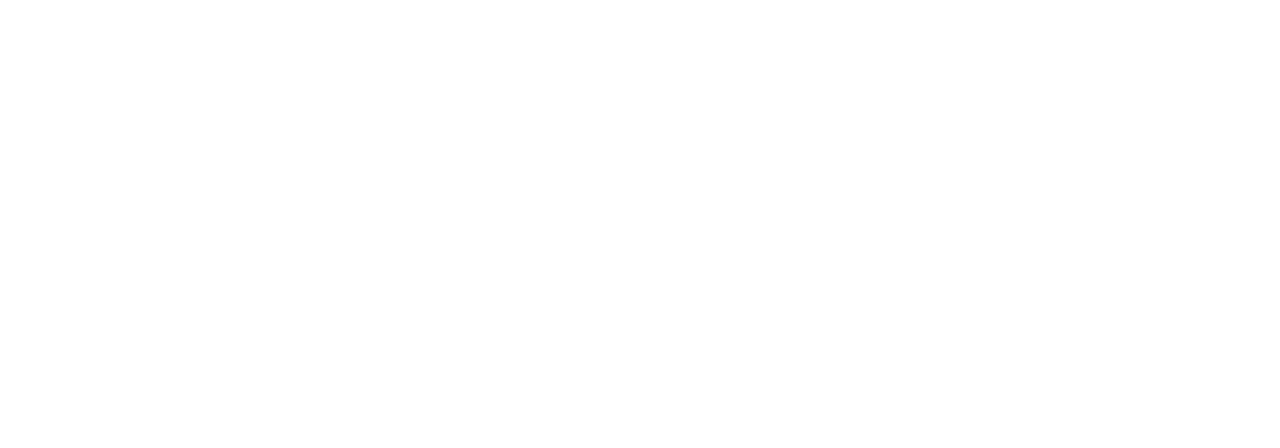
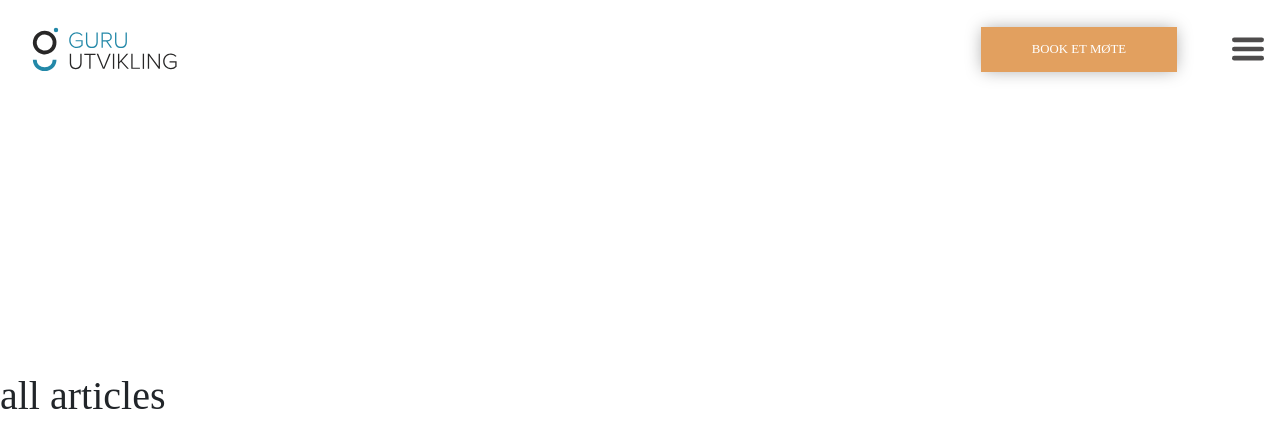
Before and after one commit to DamianKursa/new-guru-website, a Gatsby site: page /client-cases in a window 1280 px wide. Before the commit this address had no page. Built offline with nearby package versions, Linux system fonts and the light colour scheme; Gatsby itself is replaced by a stand-in of ours.

Commit message:
adding animation , making client-cases subpage

```diff
--- a/package.json
+++ b/package.json
@@ -32,6 +32,7 @@
     "react-bootstrap": "^1.0.1",
     "react-dom": "^16.12.0",
     "react-helmet": "^5.2.1",
+    "react-spring": "^8.0.27",
     "styled-components": "^5.0.1"
   },
   "devDependencies": {
--- a/src/assets/styles/globalStyles.js
+++ b/src/assets/styles/globalStyles.js
@@ -33,6 +33,21 @@
         align-items:center;
 
     }
+    .simple-trans-main > div {
+  cursor: pointer;
+  position: absolute;
+  width: 100%;
+  height: 100%;
+  display: flex;
+  justify-content: center;
+  align-items: center;
+  color: white;
+  font-weight: 800;
+  font-size: 25em;
+  will-change: transform, opacity;
+  text-shadow: 0px 2px 40px #00000020, 0px 2px 5px #00000030;
+}
+
 `
 
 export default GlobalStyle
--- a/src/components/Menu/Menu.js
+++ b/src/components/Menu/Menu.js
@@ -43,10 +43,10 @@
     <MenuWrapper open={open} >
       <Col xs={12} md={{ span: 4, offset:5 }} lg={12}>
       <StyledNavigationMenu>
-          <StyledNavLink href="#">Guru</StyledNavLink>
+          <StyledNavLink href="/">Guru</StyledNavLink>
           <StyledNavLink href="#">Projects</StyledNavLink>
           <StyledNavLink href="#">What we do</StyledNavLink>
-          <StyledNavLink href="#">Clients cases</StyledNavLink>
+          <StyledNavLink href="/client-cases">Clients cases</StyledNavLink>
           <StyledNavLink href="#">Get in touch with us</StyledNavLink>
           <StyledNavLink href="#">
               <BookMeetingButton/>
--- a/src/components/Navigation/BookMeetingButton.js
+++ b/src/components/Navigation/BookMeetingButton.js
@@ -1,8 +1,8 @@
 import React, { useState, useEffect } from "react"
 import styled from 'styled-components'
 import SmallBookingIcon from '../../assets/images/booking-icon.svg'
-
-const MeetingButton = styled.button`
+import {useSpring, animated} from 'react-spring'
+const MeetingButton = styled(animated.button)`
     background-color:#E2A05F;
     outline:none;
     border:none;
@@ -20,6 +20,10 @@
     }
 `
 const BookMeetingButton = () => {
+  const props = useSpring({
+    opacity: 1,
+    from: { opacity: 0 },
+  })
   let windowSize
   const [width, setWidth] = useState(windowSize);
 
@@ -38,7 +42,7 @@
     return () => window.removeEventListener("resize", updateWidthAndHeight);
 });
   return (
-    <MeetingButton>
+    <MeetingButton style={props}>
       {width <= 992 ? <SmallBookingIcon/> : "BOOK ET MØTE"}
     </MeetingButton>
   )
--- a/src/layouts/index.js
+++ b/src/layouts/index.js
@@ -2,19 +2,23 @@
 import TopNavigation from '../components/Navigation/TopNavigation'
 import BottomNavigation from '../components/Navigation/BottomNavigation'
 import GlobalStyle from '../assets/styles/globalStyles'
-const MainLayout = ({children}) => (
-  <main>
+import {useSpring, animated} from 'react-spring'
+
+const MainLayout = ({children}) => {
+  const props = useSpring({
+    opacity: 1,
+    from: { opacity: 0 },
+  })
+  return(
+    <animated.main style={props}>
     <GlobalStyle />
     <TopNavigation />
     {children}
     <BottomNavigation />
-  </main>
-  /*  <main >
-      <GlobalStyle />
-      <TopNavigation />
-      {children}
-      <BottomNavigation />
-    </main>*/
-  )
+  </animated.main>
+  )}
+
+
+
 
   export default MainLayout
--- a/src/pages/articles.js
+++ b/src/pages/client-cases.js
@@ -7,11 +7,10 @@
   display: flex;
   justify-items:center;
   align-items:center;
-  flex-direction:column;
-
+  height:100vh;
 `
 
-const ArticlesPage = () => {
+const clientCases = () => {
   //const {allDatoCmsArticle:{nodes}} = data
   return(
     <ArticlesWrapperPage>
@@ -33,4 +32,4 @@
         }
       }
     }` */
-  export default ArticlesPage
+  export default clientCases
```
Also changed, not shown: src/components/ArticlesPreview/Animatedpages/AnimatedPages.js (added, +25 -0 lines), src/pages/index.js (+26 -13 lines), 1 other file.
